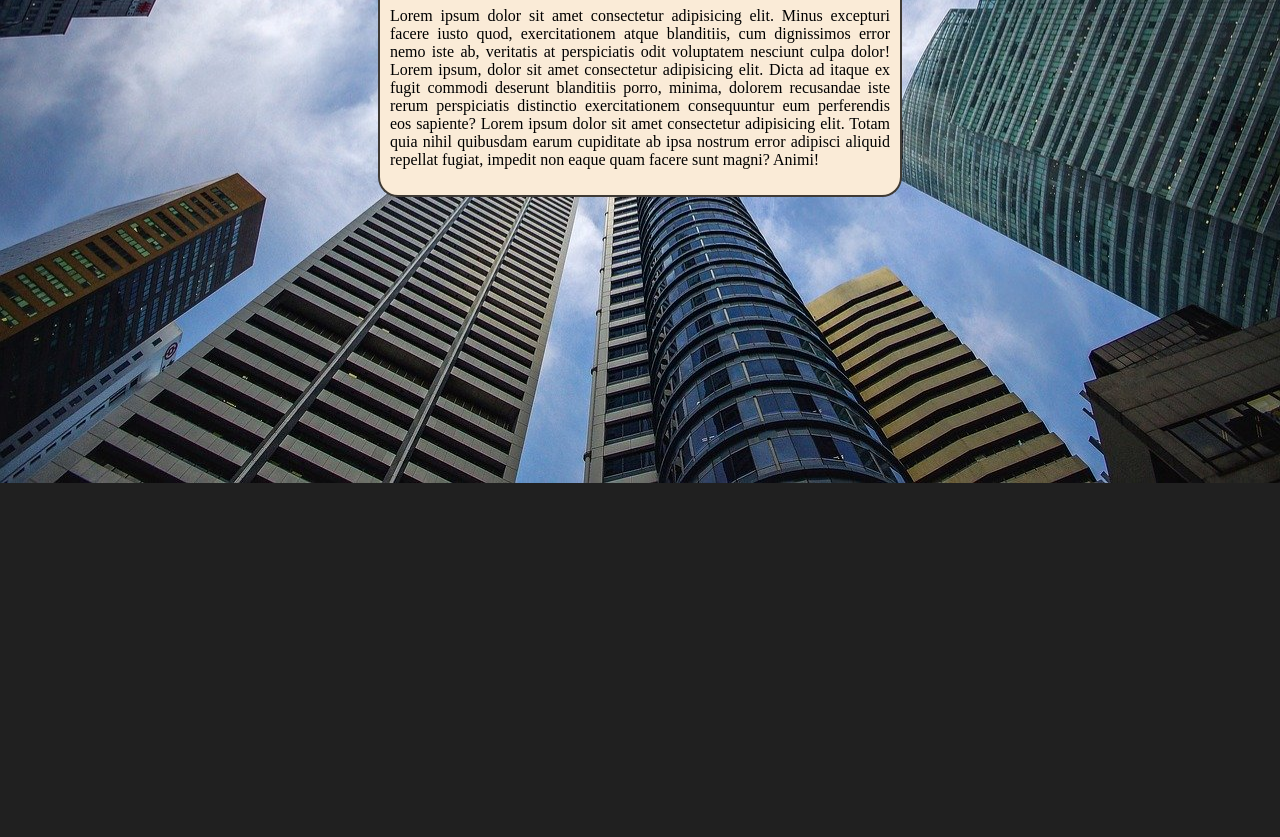
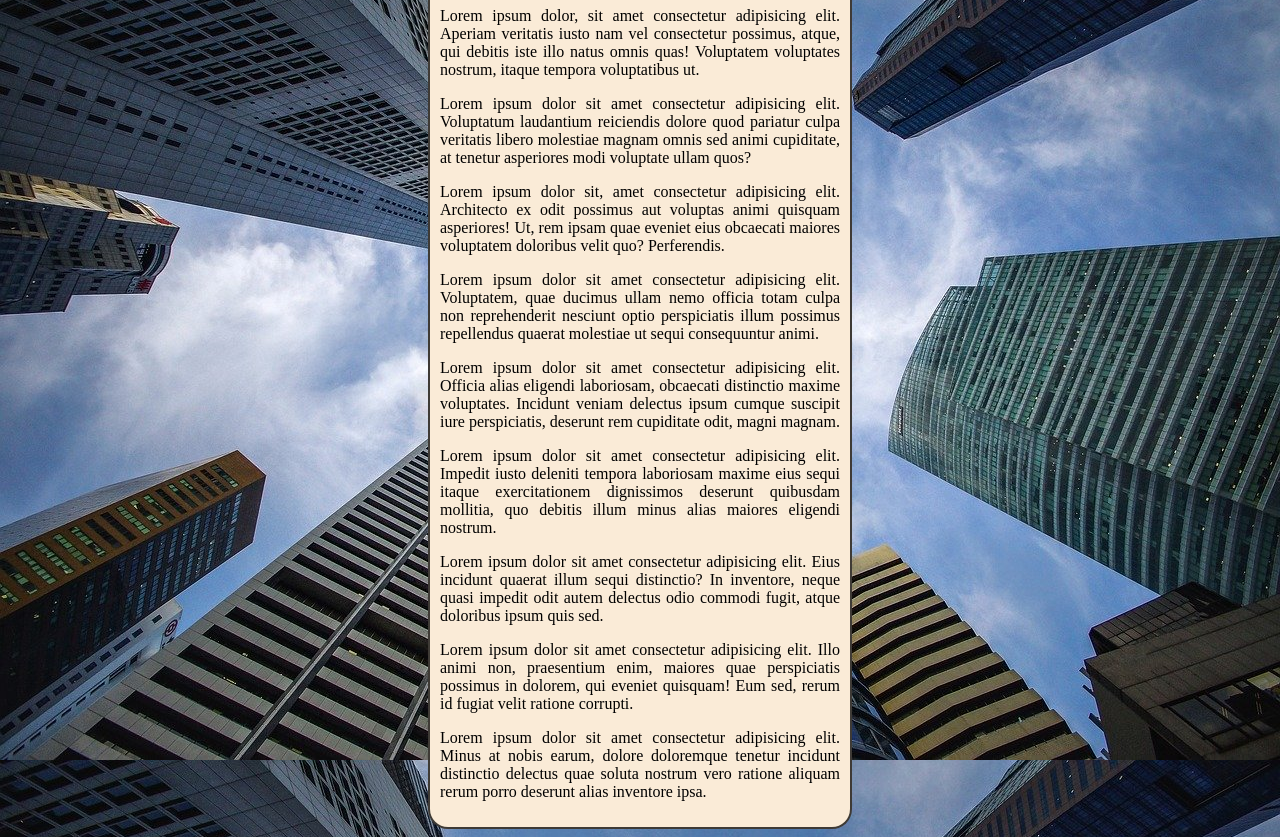
Before and after one commit to LucasCunhaAlmeida/Aprendendo-HTML5-CSS3, a plain HTML site: page exercícios modulo 3/ex 022/fundo006.html in a window 1280 px wide. Shown: the part 93-930 px from the top of the page. Before the commit the page ends 800 px from the top, so only its background shows below. Drawn offline with Linux system fonts and the light colour scheme.

Commit message:
Background-attachment e shorthand

```diff
--- a/exercícios modulo 3/ex 022/fundo006.html
+++ b/exercícios modulo 3/ex 022/fundo006.html
@@ -3,20 +3,28 @@
 <head>
     <meta charset="UTF-8">
     <meta name="viewport" content="width=device-width, initial-scale=1.0">
-    <title>Document</title>
+    <title>Teste de imagem</title>
     <style>
         body{
             height: 100hv;
-            background-color: rgb(32, 32, 32);
+            /*background-color: rgb(32, 32, 32);
             background-image: url(imagens-cap19/wallpaper002.jpg);
             background-position: center center;
-            background-repeat: no-repeat;
+            background-repeat: repeat-y;
+            background-size: cover;
+            background-attachment: fixed;*/
+
+            /* Shorthand - background
+                color > image > position > repeat > attachment
+            */
+
+            background: black url(imagens-cap19/wallpaper002.jpg) center center no-repeat fixed;
             background-size: cover;
         }
         main{
             background-color: antiquewhite;
-            width: 500px;
             text-align: justify;
+            width: 400px;
             padding: 10px;
             border-radius: 20px;
             border: 2px solid rgba(0, 0, 0, 0.751);
@@ -27,7 +35,15 @@
 <body>
     <main>
         <h1>Teste de Imagem de Fundo</h1>
-        <p>Lorem ipsum dolor sit amet consectetur adipisicing elit. Minus excepturi facere iusto quod, exercitationem atque blanditiis, cum dignissimos error nemo iste ab, veritatis at perspiciatis odit voluptatem nesciunt culpa dolor! Lorem ipsum, dolor sit amet consectetur adipisicing elit. Dicta ad itaque ex fugit commodi deserunt blanditiis porro, minima, dolorem recusandae iste rerum perspiciatis distinctio exercitationem consequuntur eum perferendis eos sapiente? Lorem ipsum dolor sit amet consectetur adipisicing elit. Totam quia nihil quibusdam earum cupiditate ab ipsa nostrum error adipisci aliquid repellat fugiat, impedit non eaque quam facere sunt magni? Animi!</p>
+        <p>Lorem ipsum dolor, sit amet consectetur adipisicing elit. Aperiam veritatis iusto nam vel consectetur possimus, atque, qui debitis iste illo natus omnis quas! Voluptatem voluptates nostrum, itaque tempora voluptatibus ut.</p>
+        <p>Lorem ipsum dolor sit amet consectetur adipisicing elit. Voluptatum laudantium reiciendis dolore quod pariatur culpa veritatis libero molestiae magnam omnis sed animi cupiditate, at tenetur asperiores modi voluptate ullam quos?</p>
+        <p>Lorem ipsum dolor sit, amet consectetur adipisicing elit. Architecto ex odit possimus aut voluptas animi quisquam asperiores! Ut, rem ipsam quae eveniet eius obcaecati maiores voluptatem doloribus velit quo? Perferendis.</p>
+        <p>Lorem ipsum dolor sit amet consectetur adipisicing elit. Voluptatem, quae ducimus ullam nemo officia totam culpa non reprehenderit nesciunt optio perspiciatis illum possimus repellendus quaerat molestiae ut sequi consequuntur animi.</p>
+        <p>Lorem ipsum dolor sit amet consectetur adipisicing elit. Officia alias eligendi laboriosam, obcaecati distinctio maxime voluptates. Incidunt veniam delectus ipsum cumque suscipit iure perspiciatis, deserunt rem cupiditate odit, magni magnam.</p>
+        <p>Lorem ipsum dolor sit amet consectetur adipisicing elit. Impedit iusto deleniti tempora laboriosam maxime eius sequi itaque exercitationem dignissimos deserunt quibusdam mollitia, quo debitis illum minus alias maiores eligendi nostrum.</p>
+        <p>Lorem ipsum dolor sit amet consectetur adipisicing elit. Eius incidunt quaerat illum sequi distinctio? In inventore, neque quasi impedit odit autem delectus odio commodi fugit, atque doloribus ipsum quis sed.</p>
+        <p>Lorem ipsum dolor sit amet consectetur adipisicing elit. Illo animi non, praesentium enim, maiores quae perspiciatis possimus in dolorem, qui eveniet quisquam! Eum sed, rerum id fugiat velit ratione corrupti.</p>
+        <p>Lorem ipsum dolor sit amet consectetur adipisicing elit. Minus at nobis earum, dolore doloremque tenetur incidunt distinctio delectus quae soluta nostrum vero ratione aliquam rerum porro deserunt alias inventore ipsa.</p>
     </main>
 </body>
 </html>
```
